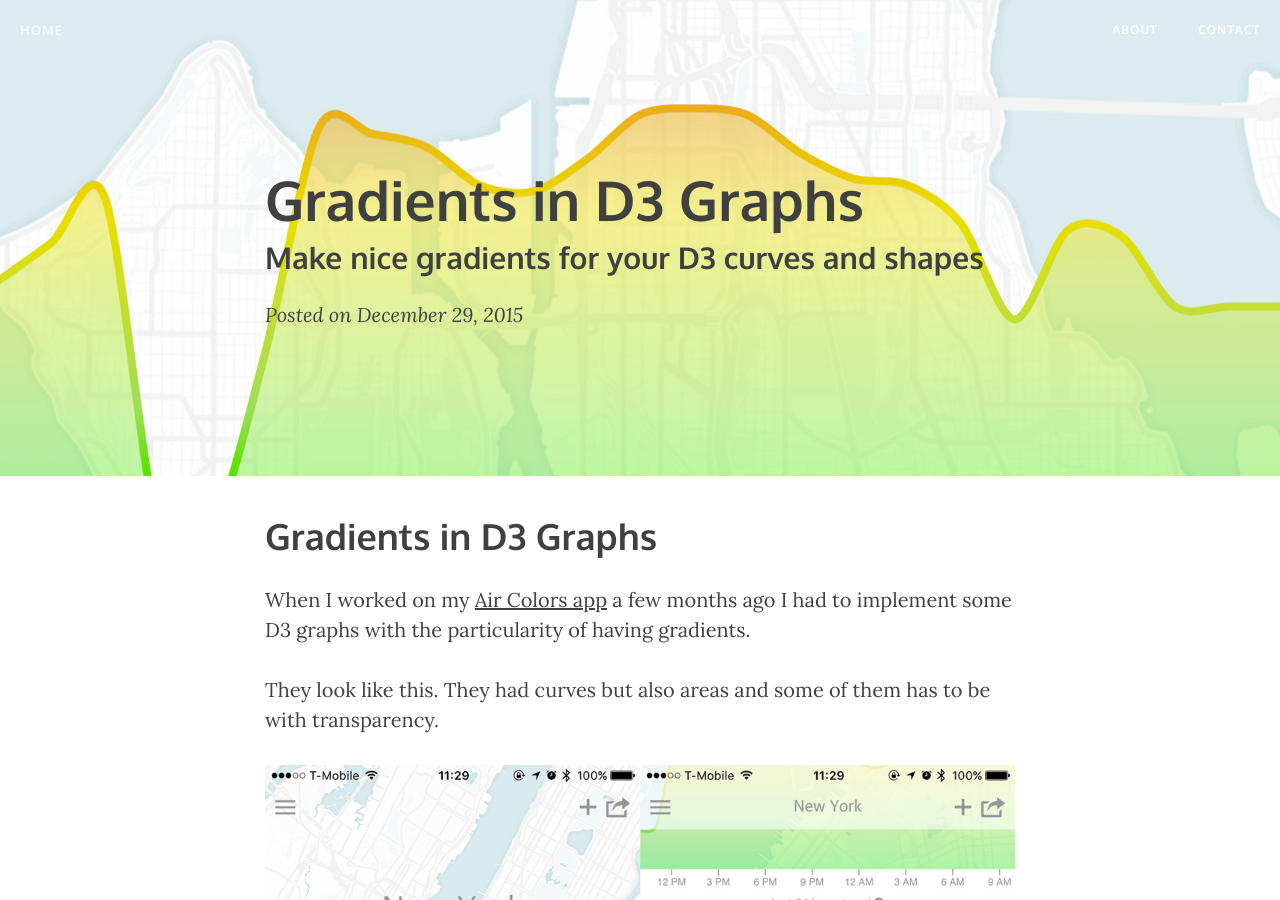
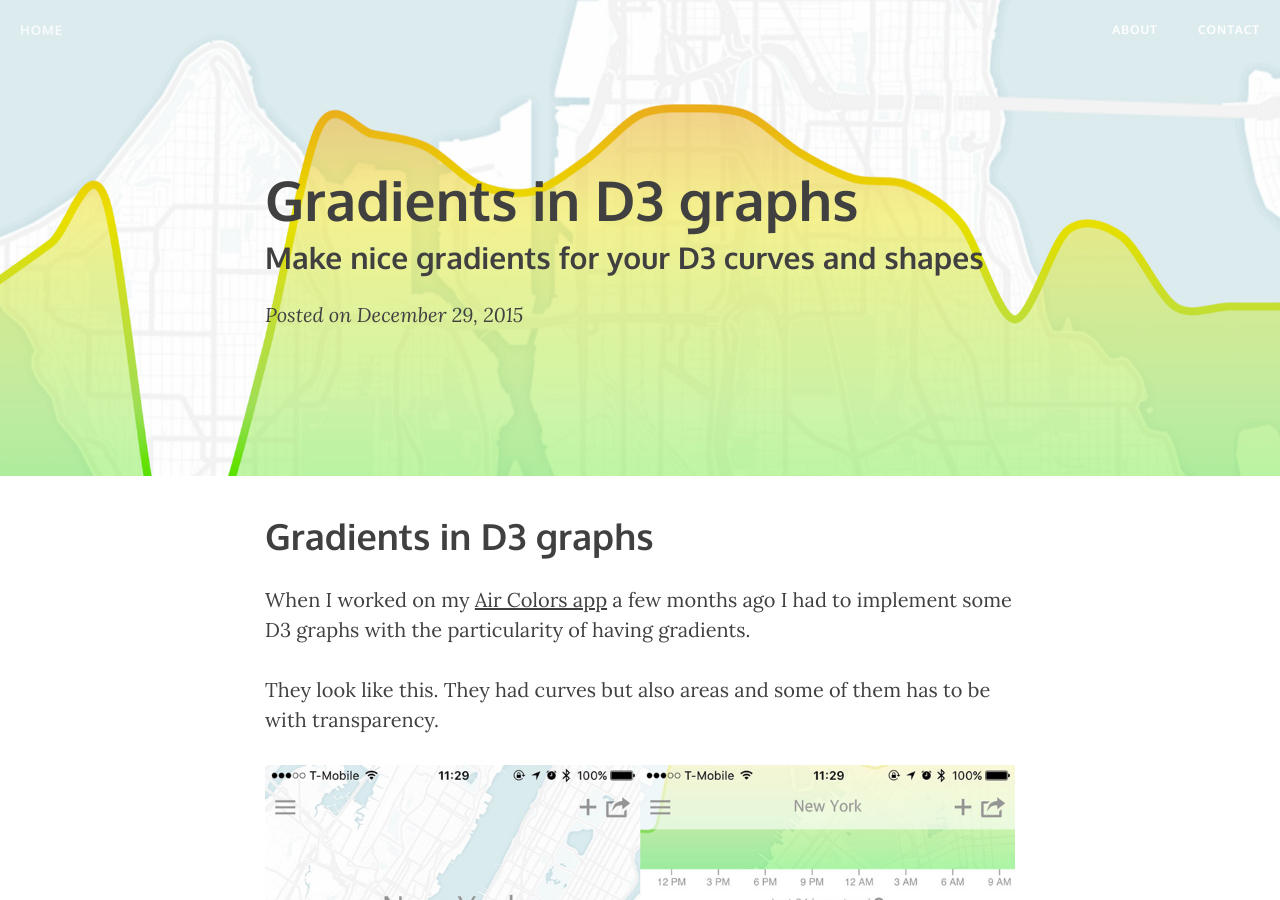
Before and after one commit to benoitvallon/benoitvallon.github.io, a Jekyll site: the page built from _posts/2015-12-29-gradients-in-d3-graphs.md, in a window 1280 px wide and 900 px high. Built offline with Jekyll 4.4.1, drawn with Linux system fonts in a browser that asks for light colours; nearby versions of some CDN libraries; Markdown is read by kramdown in place of the engine named in the settings; comment, search, counter and statistics services are not loaded.

Commit message:
Fixes typo

```diff
--- a/_posts/2015-12-29-gradients-in-d3-graphs.md
+++ b/_posts/2015-12-29-gradients-in-d3-graphs.md
@@ -1,6 +1,6 @@
 ---
 layout:     post
-title:      "Gradients in D3 Graphs"
+title:      "Gradients in D3 graphs"
 subtitle:   "Make nice gradients for your D3 curves and shapes"
 date:       2015-12-29 12:45:57
 author:     "Benoit VALLON"
@@ -11,7 +11,7 @@ tags:       [D3, gradient, tips]
 darkTitle:  true
 ---
 
-# Gradients in D3 Graphs
+# Gradients in D3 graphs
 
 When I worked on my [Air Colors app](http://www.air-colors.io/) a few months ago I had to implement some D3 graphs with the particularity of having gradients.
 
```
